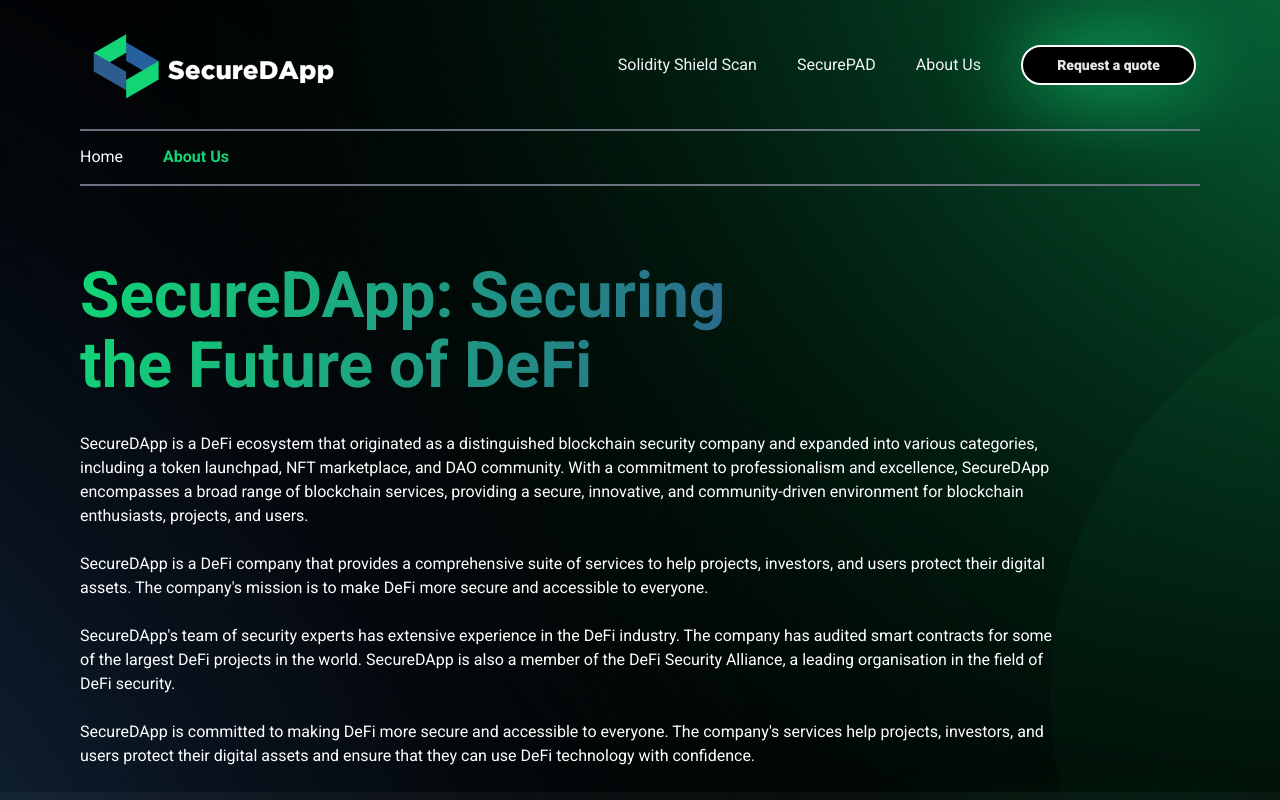
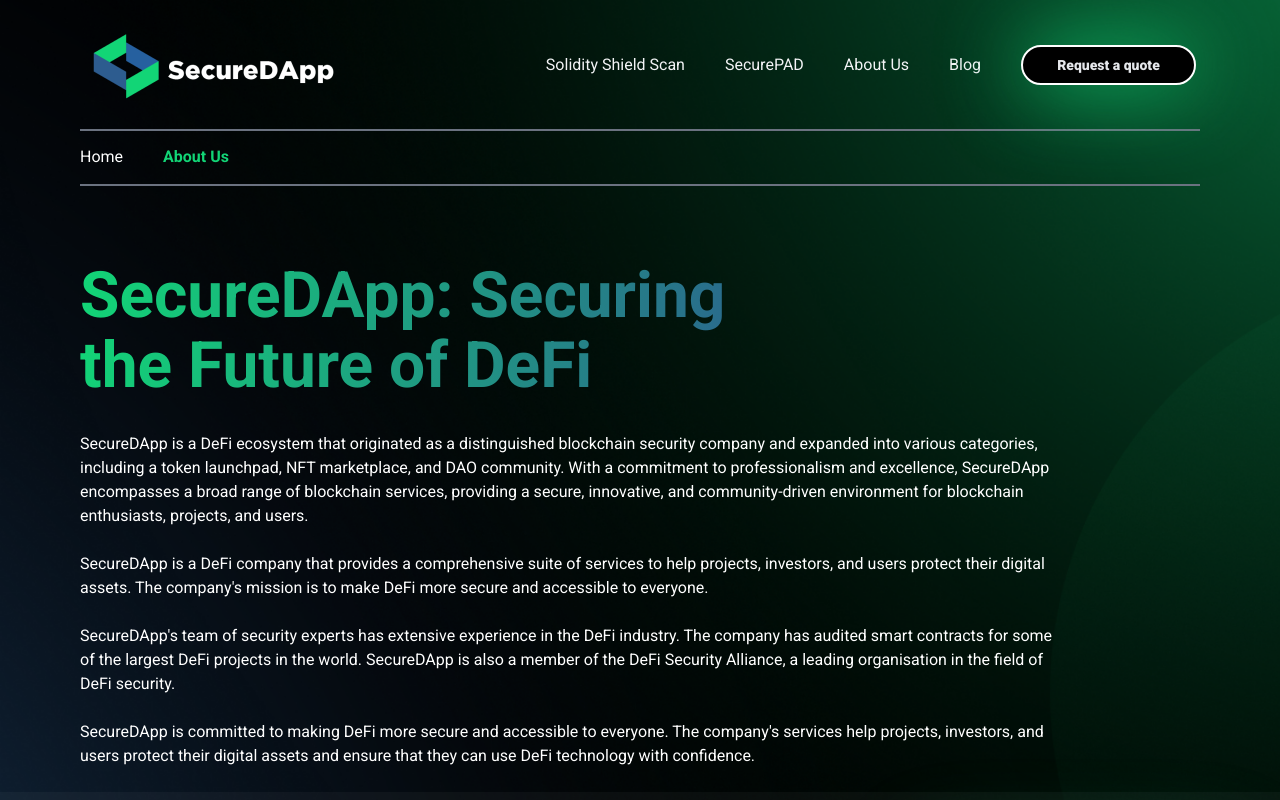
Before and after one commit to securedapp-github/Securedapp_Website, a React (Create React App) app: page /about-us in a window 1280 px wide. Shown: the top 800 px of the page. Built offline with nearby package versions, Linux system fonts and the light colour scheme.

Commit message:
Update NavWithBread.jsx

```diff
--- a/src/components/NavWithBread.jsx
+++ b/src/components/NavWithBread.jsx
@@ -9,7 +9,7 @@ const navigation = [
   { name: "SecurePAD", href: "/token-launchpad-Securepad" },
   { name: "About Us", href: "/about-us", special: true },
   // { name: "Contact Us", href: "#" },
-  // { name: "Blog", href: "/blog" },
+  { name: "Blog", href: "https://securedapp.in/blog/", special: true },
 ];
 
 function NavbarWithBread({ onItemClick }) {
```
